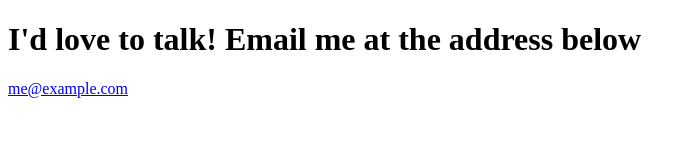
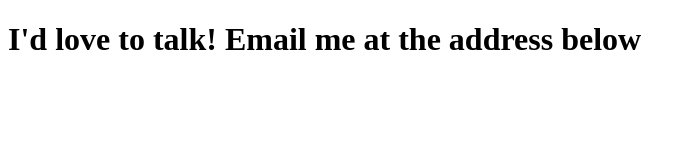
Before and after one commit to ralphplumley/rp-gatsby-site, a Gatsby site: page /contact in a window 1280 px wide. Shown: the whole page, without its empty margins (0-696 px from the left). Built offline with nearby package versions, Linux system fonts and the light colour scheme; Gatsby itself is replaced by a stand-in of ours.

Commit message:
remove example email

```diff
--- a/src/pages/contact.js
+++ b/src/pages/contact.js
@@ -4,9 +4,6 @@ export default function Contact() {
   return (
     <div>
       <h1>I'd love to talk! Email me at the address below</h1>
-      <p>
-        <a href="mailto:me@example.com">me@example.com</a>
-      </p>
     </div>
   )
 }
```
